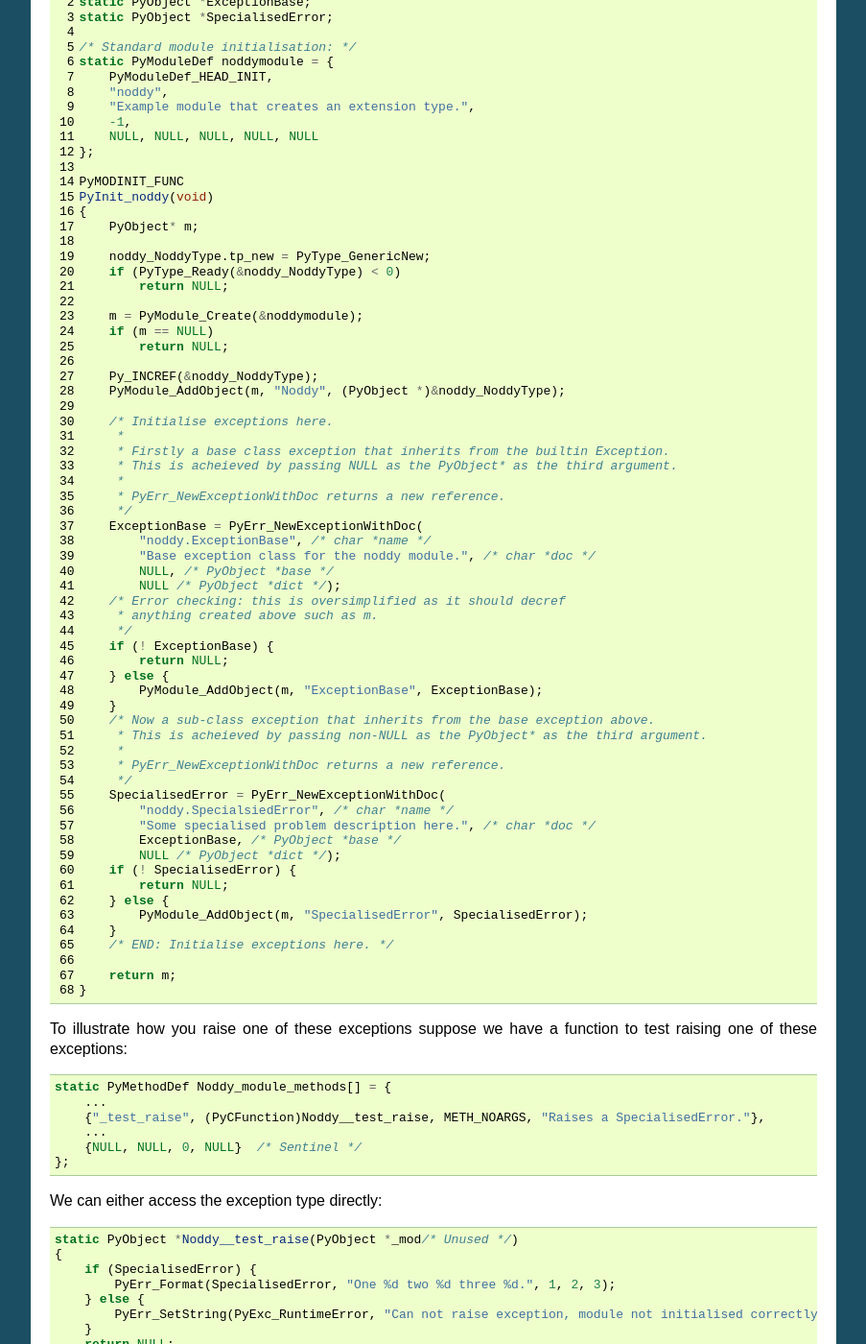
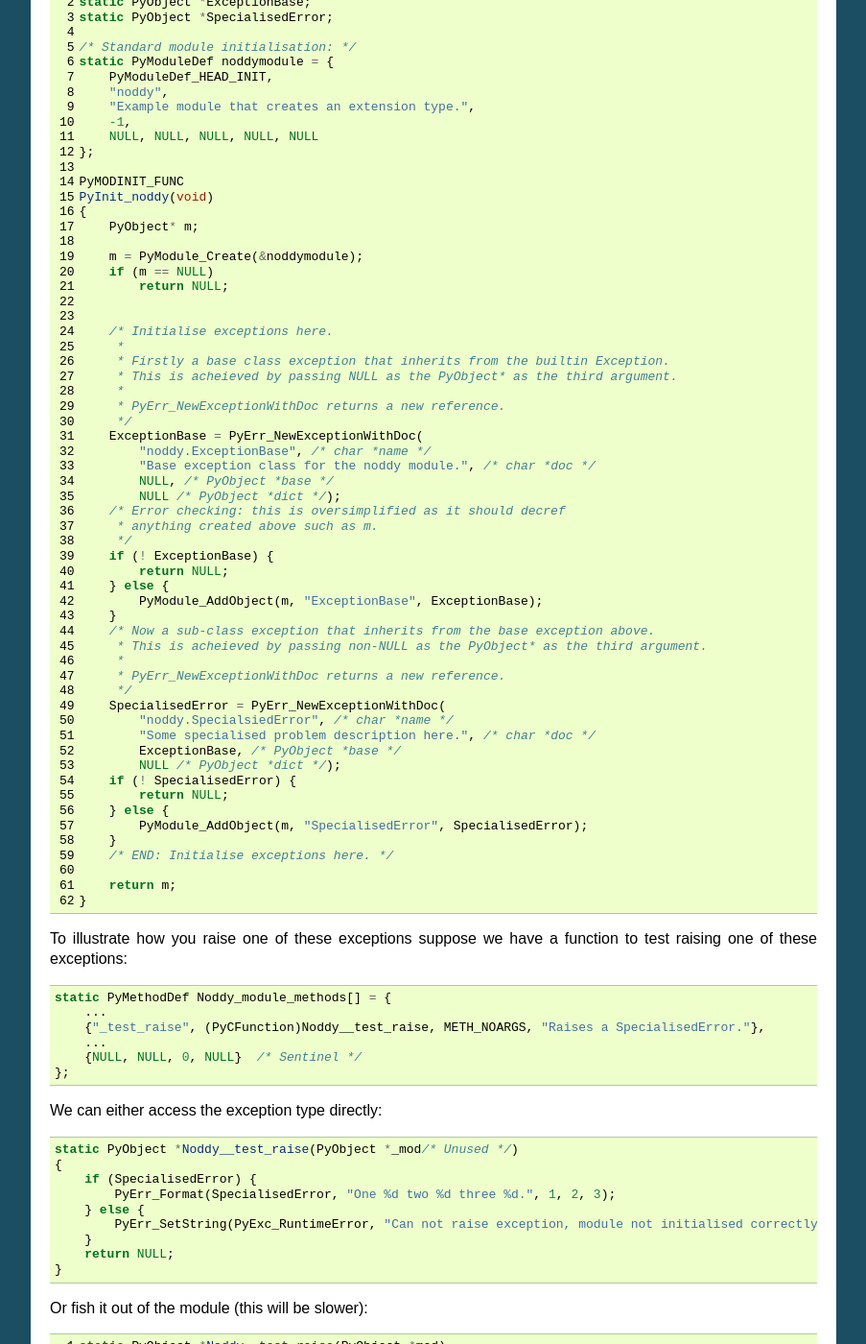
Before and after one commit to paulross/PythonExtensionPatterns, a Sphinx documentation site: the page built from doc/sphinx/source/exceptions.rst, in a window 1280 px wide and 1400 px high, scrolled down 2209 px. Shown: the whole window at 96% size, without its empty margins (198-1101 px from the left). Built offline with Sphinx 7.4.7, drawn with Linux system fonts in a browser that asks for light colours.

Commit message:
Remove unneccesary code in the example
The creation of types and add them to module may not be required in this example, since the example tries to highlight the use of exceptions.

```diff
--- a/doc/sphinx/source/exceptions.rst
+++ b/doc/sphinx/source/exceptions.rst
@@ -155,16 +155,10 @@ Often you need to create an Exception class that is specialised to a particular
     {
         PyObject* m;
 
-        noddy_NoddyType.tp_new = PyType_GenericNew;
-        if (PyType_Ready(&noddy_NoddyType) < 0)
-            return NULL;
-
         m = PyModule_Create(&noddymodule);
         if (m == NULL)
             return NULL;
 
-        Py_INCREF(&noddy_NoddyType);
-        PyModule_AddObject(m, "Noddy", (PyObject *)&noddy_NoddyType);
 
         /* Initialise exceptions here.
          *
```
